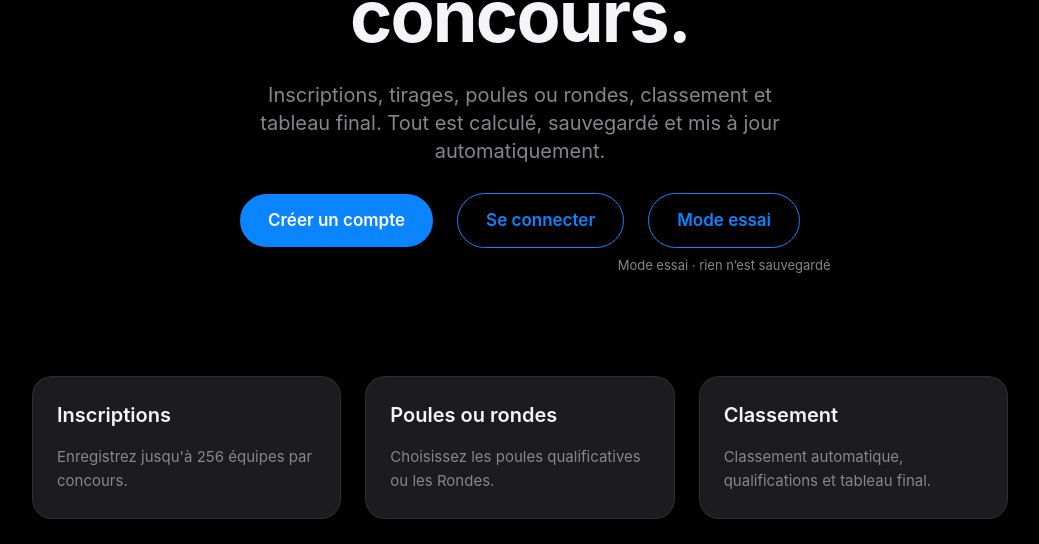
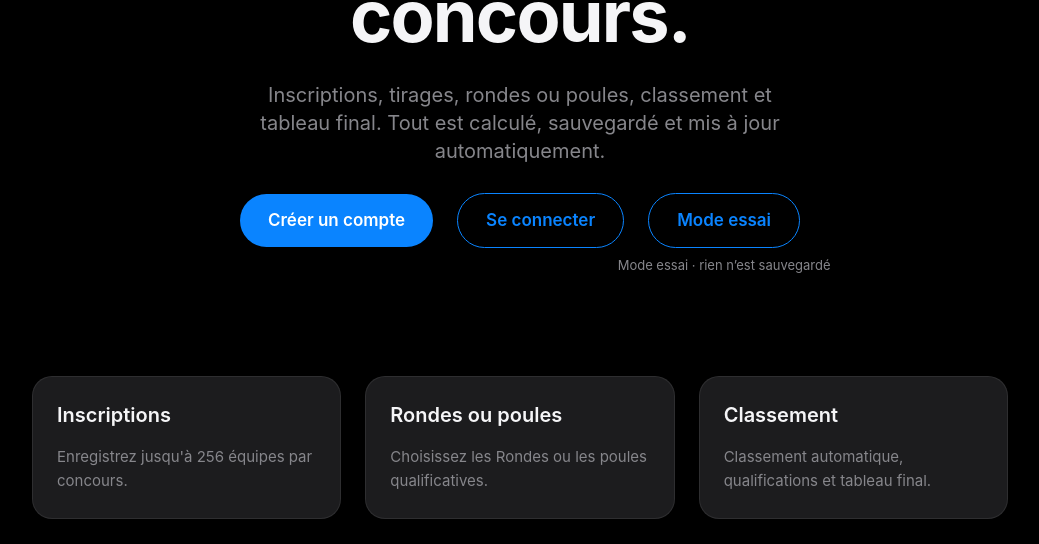
Before and after one commit to francois-b-2B/web_app_concours, a Next.js app: page / in a window 1280 px wide. Shown: the part 290-834 px from the top of the page, without its empty margins (120-1159 px from the left). Built offline with nearby package versions, Linux system fonts and the light colour scheme.

Commit message:
Affiche les rondes avant les poules

```diff
--- a/src/app/page.tsx
+++ b/src/app/page.tsx
@@ -10,9 +10,9 @@ const features = [
       "Enregistrez jusqu'à 256 équipes par concours.",
   },
   {
-    title: "Poules ou rondes",
+    title: "Rondes ou poules",
     description:
-      "Choisissez les poules qualificatives ou les Rondes.",
+      "Choisissez les Rondes ou les poules qualificatives.",
   },
   {
     title: "Classement",
@@ -46,7 +46,7 @@ export default function Home() {
           Organisez votre concours.
         </h1>
         <p className="max-w-xl text-lg sm:text-xl text-muted">
-          Inscriptions, tirages, poules ou rondes, classement et tableau final.
+          Inscriptions, tirages, rondes ou poules, classement et tableau final.
           Tout est calculé, sauvegardé et mis à jour automatiquement.
         </p>
         <div className="flex flex-wrap items-center justify-center gap-3 sm:gap-6 mt-2">
```
